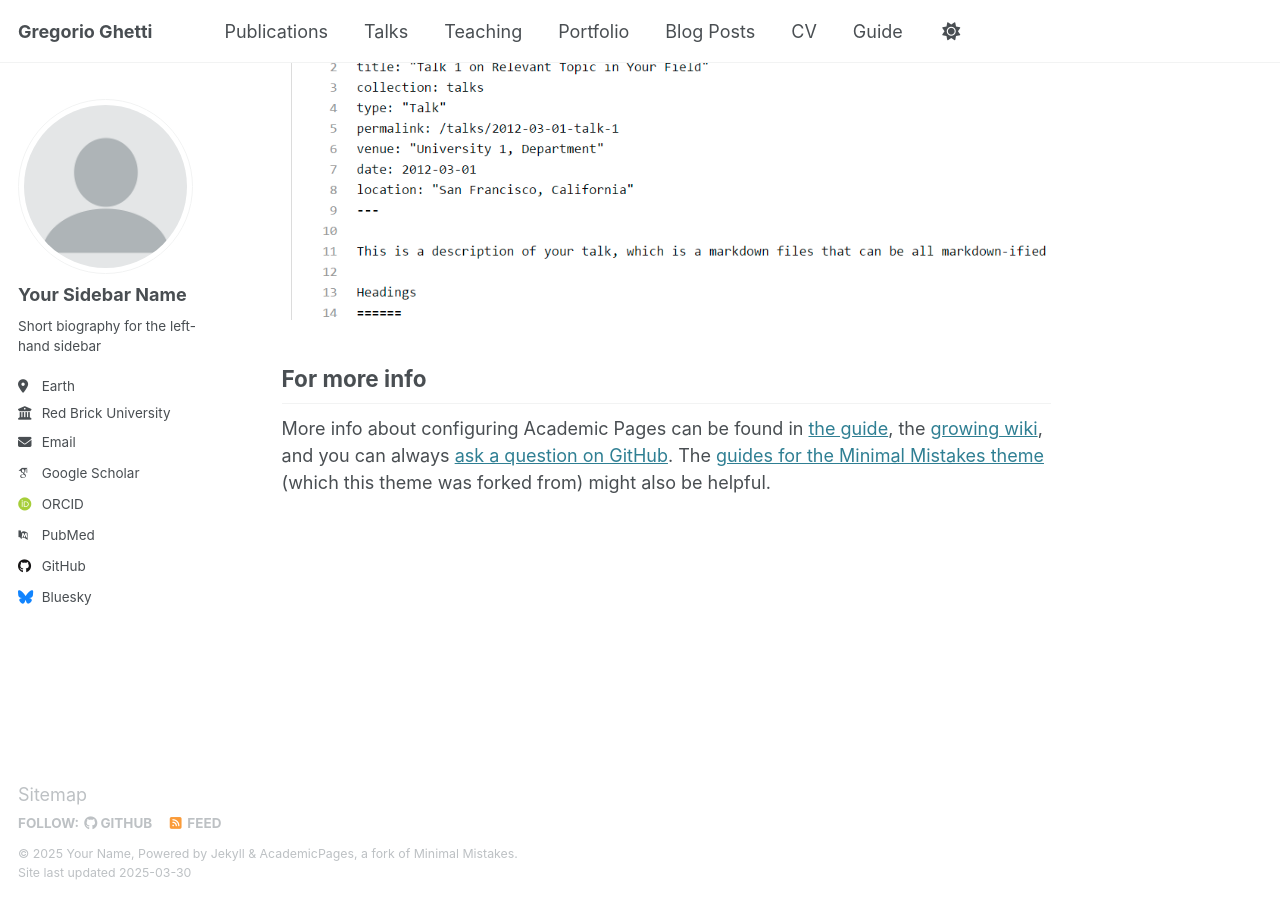
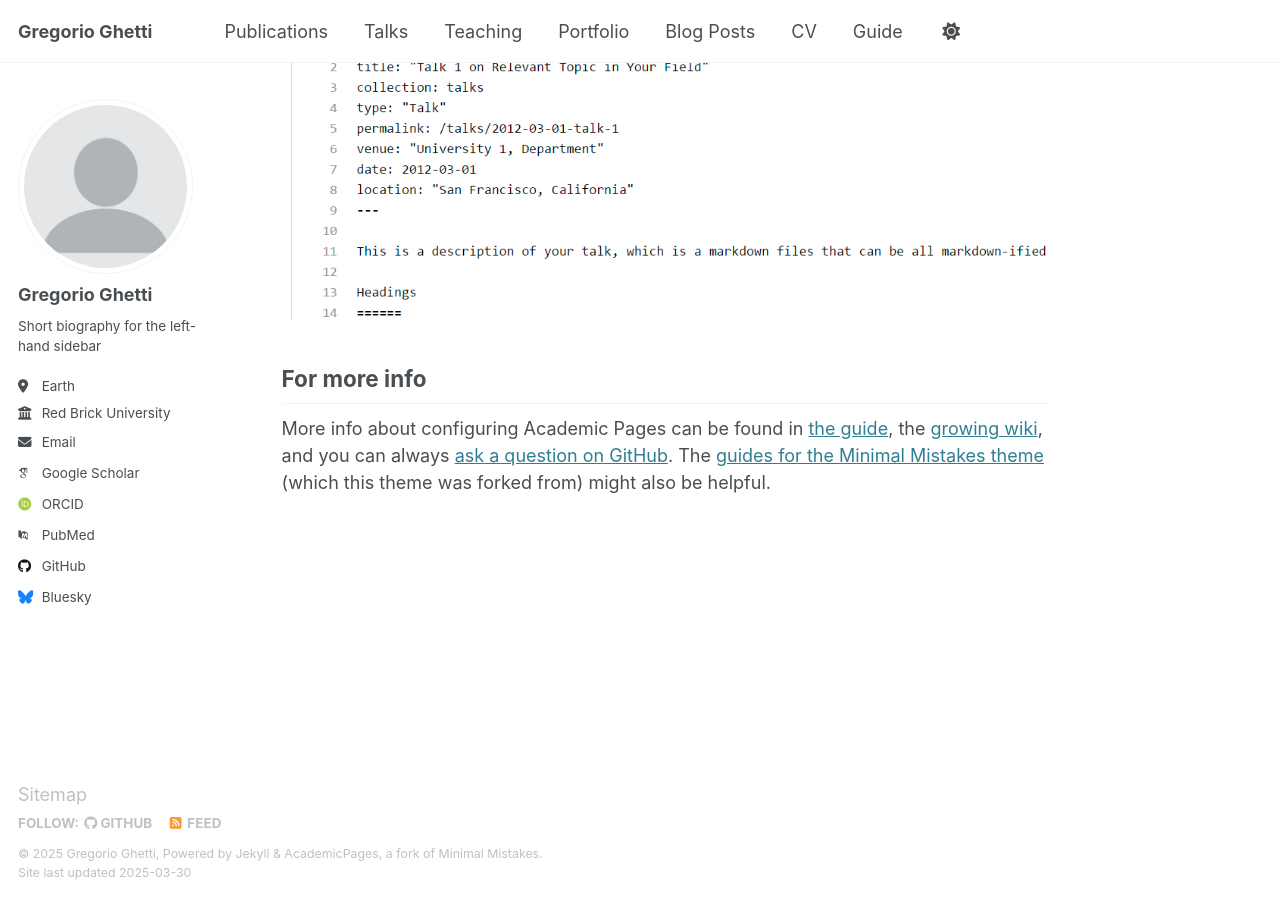
Before and after one commit to GregGh95/GregGh95.github.io, a Jekyll site: the page built from _pages/about.md, in a window 1280 px wide and 900 px high, scrolled down 2635 px. Built offline with Jekyll 4.4.1, drawn with Linux system fonts in a browser that asks for light colours; some web fonts are replaced.

Commit message:
Update _config.yml
initial changes

```diff
--- a/_config.yml
+++ b/_config.yml
@@ -11,11 +11,11 @@ locale                   : "en-US"
 site_theme               : "default"
 title                    : "Gregorio Ghetti"
 title_separator          : "-"
-name                     : &name "Your Name"
-description              : &description "personal description"
-url                      : https://academicpages.github.io # the base hostname & protocol for your site e.g. "https://[your GitHub username].github.io"
+name                     : &name "Gregorio Ghetti"
+description              : &description "PhD candidate in Economics and Statistics, UNIMIB. Research Fellow (external consultant), ECB DG-MF, macroprudential policy division"
+url                      : https://greggh95.github.io # the base hostname & protocol for your site e.g. "https://[your GitHub username].github.io"
 baseurl                  : "" # the subpath of your site, e.g. "/blog"
-repository               : "academicpages/academicpages.github.io"
+# repository               : "academicpages/academicpages.github.io"
 
 # Site Author - The following control what appear as part of the author content on the side bar.
 #               If a field is blank the icon and link will not appear, otherwise it will be shown.
@@ -23,7 +23,7 @@ repository               : "academicpages/academicpages.github.io"
 author:
   # Biographic information
   avatar           : "profile.png"
-  name             : "Your Sidebar Name"
+  name             : "Gregorio Ghetti"
   pronouns         : # example: "she/her"
   bio              : "Short biography for the left-hand sidebar"
   location         : "Earth"
```
